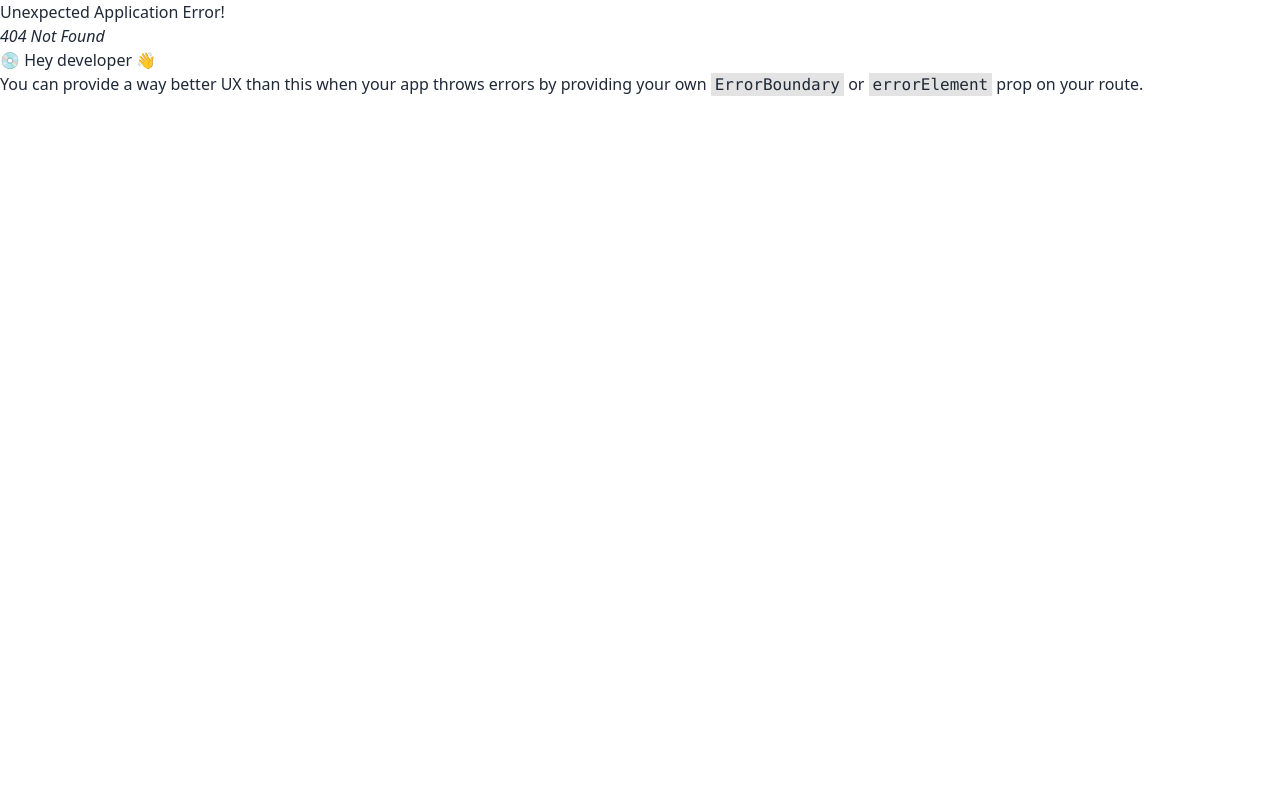
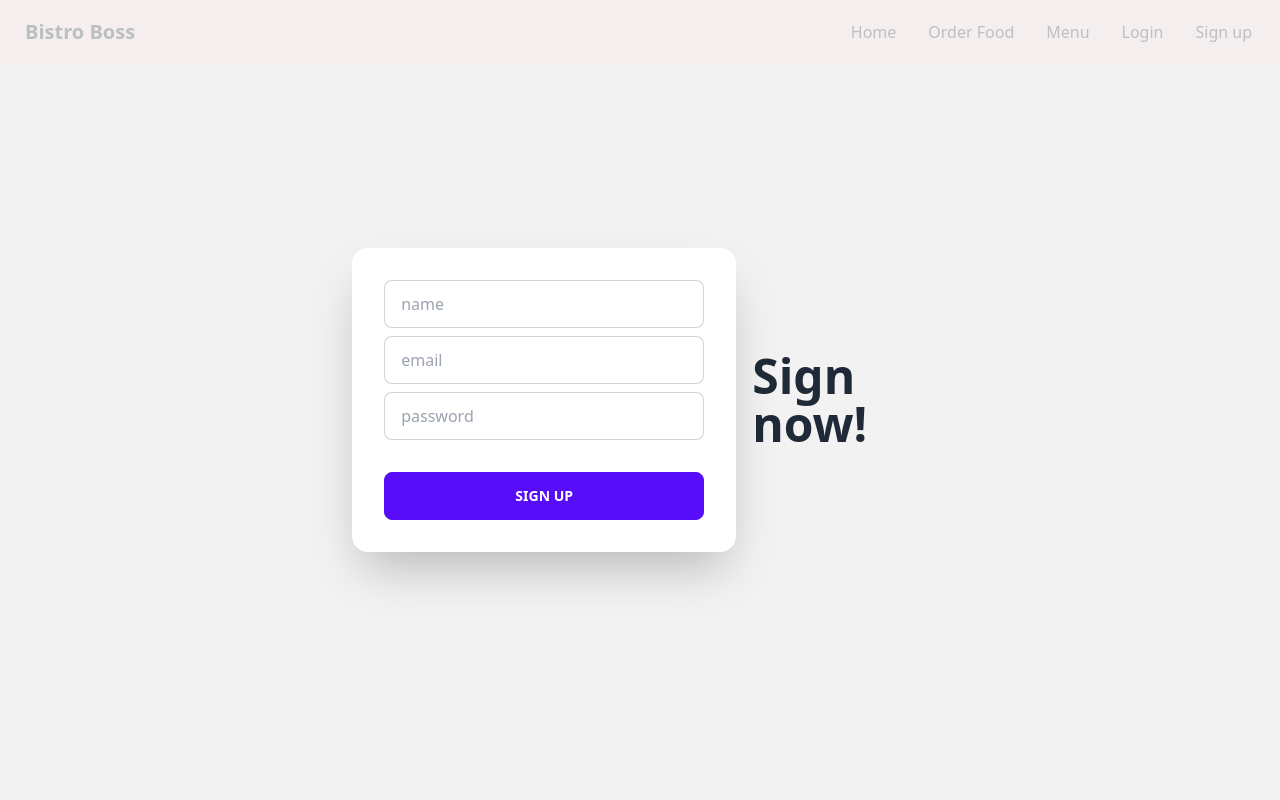
Before and after one commit to rnrabi/bistro-boss, a React (Vite) app: page /signup in a window 1280 px wide. Before the commit this address had no page. Shown: the top 800 px of the page. Built offline with nearby package versions, Linux system fonts and the light colour scheme; no server answers.

Commit message:
auth provider is ok

```diff
--- /dev/null
+++ b/Provider/AuthProvider.jsx
@@ -0,0 +1,56 @@
+import {createContext, useState ,useEffect } from "react";
+import { createUserWithEmailAndPassword, getAuth, onAuthStateChanged, signInWithEmailAndPassword, signOut } from "firebase/auth";
+import { app } from "../src/firebase/firebase.config";
+const auth = getAuth(app);
+
+export const AuthContext = createContext(null)
+
+const AuthProvider = ({children}) => {
+    const [user , setUser] = useState(null);
+    const [loading , setLoading] = useState(true);
+
+    const signUp = (email , password)=>{
+        setLoading(true)
+        return createUserWithEmailAndPassword(auth , email, password)
+    }
+    const logIn =(email , password)=>{
+        setLoading(true);
+        return signInWithEmailAndPassword(auth , email, password);
+    }
+    const logOut =()=>{
+        setLoading(true)
+        return signOut(auth)
+        .then(()=>{
+            alert('successfully log out')
+        })
+        .catch(error =>{
+            console.log(error)
+        })
+    }
+
+    useEffect(()=>{
+       const unSubscribe= onAuthStateChanged(auth , currentUser =>{
+            setUser(currentUser);
+            setLoading(false);
+            console.log(currentUser)
+        })
+        return ()=>{
+            return unSubscribe();
+        }
+    },[])
+
+    const authInfo={
+        user,
+        loading,
+        signUp,
+        logIn,
+        logOut
+    }
+    return (
+        <AuthContext.Provider value={authInfo}>
+            {children}
+        </AuthContext.Provider>
+    );
+};
+
+export default AuthProvider;
--- a/package.json
+++ b/package.json
@@ -11,6 +11,7 @@
   },
   "dependencies": {
     "daisyui": "^2.51.6",
+    "firebase": "^9.22.1",
     "localforage": "^1.10.0",
     "match-sorter": "^6.3.1",
     "react": "^18.2.0",
@@ -18,6 +19,7 @@
     "react-parallax": "^3.5.1",
     "react-responsive-carousel": "^3.2.23",
     "react-router-dom": "^6.11.2",
+    "react-simple-captcha": "^9.0.2",
     "react-tabs": "^6.0.1",
     "sort-by": "^1.2.0",
     "swiper": "^9.3.2"
--- a/src/Pages/Home/Navber/Navber.jsx
+++ b/src/Pages/Home/Navber/Navber.jsx
@@ -1,7 +1,12 @@
 import { Link } from "react-router-dom";
-
+import { AuthContext } from "../../../../Provider/AuthProvider";
+import { useContext } from "react";
 
 const Navber = () => {
+    const { logOut , user } = useContext(AuthContext)
+    const handleLogOut = () => {
+        logOut()
+    }
     return (
         <div className="fixed z-10 navbar opacity-25 text-white-200 bg-red-100">
             <div className="flex-1">
@@ -11,8 +16,15 @@
                 <ul className="menu menu-horizontal px-1">
                     <li><Link to='/'>Home</Link></li>
                     <li> <Link to='/order'>Order Food</Link></li>
-                    <li> <Link to='/contact'>Contact</Link></li>
                     <li> <Link to='/menu'>Menu</Link></li>
+                    {
+                        user ? <li> <button onClick={handleLogOut}>Log Out</button></li> : <>
+                            <li> <Link to='/login'>Login</Link></li>
+                            <li> <Link to='/signup'>Sign up</Link></li>
+                        </>
+                    }
+
+
                 </ul>
             </div>
         </div>
--- a/src/Pages/Layout/Layout.jsx
+++ b/src/Pages/Layout/Layout.jsx
@@ -1,14 +1,17 @@
-import { Outlet } from "react-router-dom";
+import { Outlet, useLocation } from "react-router-dom";
 import Footer from "../Home/Navber/Footer/Footer";
 import Navber from "../Home/Navber/Navber";
 
 
 const Layout = () => {
+    const location = useLocation()
+    // console.log(location)
+    const noHeaderFooter = location.pathname.includes('login');
     return (
         <div>
-            <Navber></Navber>
+           {noHeaderFooter || <Navber></Navber>}
             <Outlet></Outlet>
-            <Footer></Footer>
+            {noHeaderFooter || <Footer></Footer>}
         </div>
     );
 };
--- /dev/null
+++ b/src/Pages/Login/Login.jsx
@@ -0,0 +1,83 @@
+import { useEffect, useRef, useState , useContext} from 'react';
+import { loadCaptchaEnginge, LoadCanvasTemplate ,validateCaptcha} from 'react-simple-captcha';
+import { AuthContext } from '../../../Provider/AuthProvider';
+
+const Login = () => {
+    const {logIn} =useContext(AuthContext)
+    const [disabled , setDisabled] =useState(true);
+    useEffect(() => {
+        loadCaptchaEnginge(6);
+    }, [])
+ const handleLOgin = event =>{
+    event.preventDefault();
+    const form = event.target;
+    const email = form.email.value;
+    const password = form.password.value;
+    console.log( email , password);
+    logIn(email , password)
+    .then(result=>{
+        const logedUser =result.user;
+        console.log(logedUser)
+    })
+    .catch(error =>{
+        console.log(error.message)
+    })
+
+ }
+
+
+ const capchaInput= useRef(null);
+ const validate =()=>{
+    const user_captcha_value =capchaInput.current.value;
+    // console.log(capchaValue)
+    if (validateCaptcha(user_captcha_value)==true) {
+        setDisabled(false)
+    }
+ }
+
+
+
+
+
+    return (
+        <div>
+            <div className="hero min-h-screen bg-base-200">
+                <div className="hero-content flex-col lg:flex-row-reverse">
+                    <div className="text-center lg:text-left">
+                        <h1 className="text-5xl font-bold">Login now!</h1>
+
+                    </div>
+                    <div className="card flex-shrink-0 w-full max-w-sm shadow-2xl bg-base-100">
+                        <form onSubmit={handleLOgin} className="card-body">
+                            <div className="form-control">
+                                <label className="label">
+                                    <span className="label-text">Email</span>
+                                </label>
+                                <input type="text" placeholder="email" name="email"className="input input-bordered" />
+                            </div>
+                            <div className="form-control">
+                                <label className="label">
+                                    <span className="label-text">Password</span>
+                                </label>
+                                <input type="text" placeholder="password" name="password"className="input input-bordered" />
+
+                                <LoadCanvasTemplate />
+                                <div className="form-control">
+                                    <input type="text" ref={capchaInput} placeholder="type above capcha" className="input input-bordered" />
+                                </div>
+                            </div>
+                            <button onClick={validate} className="btn btn-block">validate</button>
+
+                            <div className="form-control mt-6">
+                                <input className="btn btn-primary" disabled={disabled}  type="submit" value="Login" />
+                            </div>
+
+                        </form>
+                    </div>
+                </div>
+            </div>
+        </div>
+    );
+};
+
+export default Login;
--- /dev/null
+++ b/src/Pages/Login/SignPu/SignUp.jsx
@@ -0,0 +1,55 @@
+import { AuthContext } from "../../../../Provider/AuthProvider";
+import {useContext} from "react";
+
+const SignUp = () => {
+    const {signUp}=useContext(AuthContext);
+
+ const handleSignUp = event =>{
+    event.preventDefault();
+    const form =event.target;
+    const name=form.name.value;
+    const email = form.email.value;
+    const password = form.password.value;
+    signUp(email , password)
+    .then(result =>{
+        const user = result.user;
+        console.log(user)
+    })
+    .catch(error =>{
+        console.log(error.message)
+    })
+ }
+
+
+    return (
+        <div className="hero min-h-screen bg-base-200">
+            <div className="hero-content flex-col lg:flex-row-reverse">
+                <div className="text-center lg:text-left">
+                    <h1 className="text-5xl font-bold">Sign now!</h1>
+                </div>
+                <div className="card flex-shrink-0 w-full max-w-sm shadow-2xl bg-base-100">
+                    <form onSubmit={handleSignUp} className="card-body">
+
+                        <div className="form-control">
+                            <input type="text" placeholder="name" name="name"className="input input-bordered" />
+                        </div>
+                        <div className="form-control">
+                            <input type="text" placeholder="email" name="email"className="input input-bordered" />
+                        </div>
+
+                        <div className="form-control">
+                            <input type="password" placeholder="password" name="password"className="input input-bordered" />
+                        </div>
+
+                        <div className="form-control mt-6">
+                            <input className="btn btn-primary" type="submit" value="Sign up" />
+                        </div>
+
+                    </form>
+                </div>
+            </div>
+        </div>
+    );
+};
+
+export default SignUp;
--- /dev/null
+++ b/src/firebase/firebase.config.js
@@ -0,0 +1,17 @@
+// Import the functions you need from the SDKs you need
+import { initializeApp } from "firebase/app";
+// TODO: Add SDKs for Firebase products that you want to use
+// https://firebase.google.com/docs/web/setup#available-libraries
+
+// Your web app's Firebase configuration
+const firebaseConfig = {
+  apiKey: import.meta.env.VITE_apiKey,
+  authDomain: import.meta.env.VITE_authDomain,
+  projectId: import.meta.env.VITE_projectId,
+  storageBucket: import.meta.env.VITE_storageBucket,
+  messagingSenderId: import.meta.env.VITE_messagingSenderId,
+  appId: import.meta.env.VITE_appId
+};
+
+// Initialize Firebase
+export const app = initializeApp(firebaseConfig);
--- a/src/main.jsx
+++ b/src/main.jsx
@@ -3,11 +3,14 @@
 import './index.css'
 import router from './Route.jsx'
 import { RouterProvider } from 'react-router-dom'
+import AuthProvider from '../Provider/AuthProvider'
 
 ReactDOM.createRoot(document.getElementById('root')).render(
   <React.StrictMode>
-    <div className='max-w-screen-xl mx-auto'>
-      <RouterProvider router={router} />
-    </div>
+    <AuthProvider>
+      <div className='max-w-screen-xl mx-auto'>
+        <RouterProvider router={router} />
+      </div>
+    </AuthProvider>
   </React.StrictMode>,
 )
```
Also changed, not shown: src/Route.jsx (+10 -0 lines), 1 other file (tests, documents, lock files or other folders).
